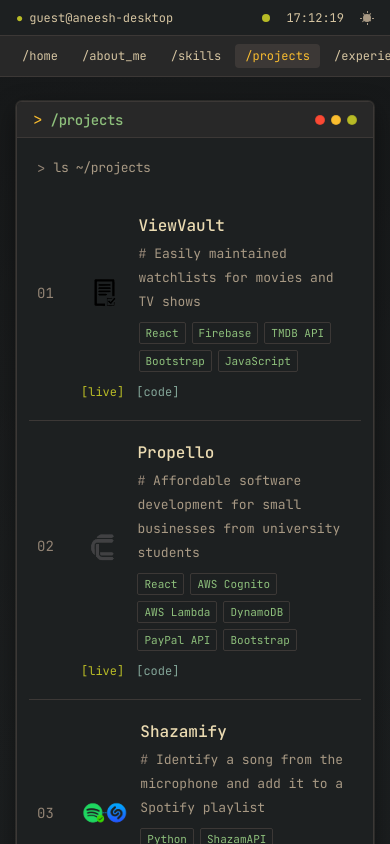
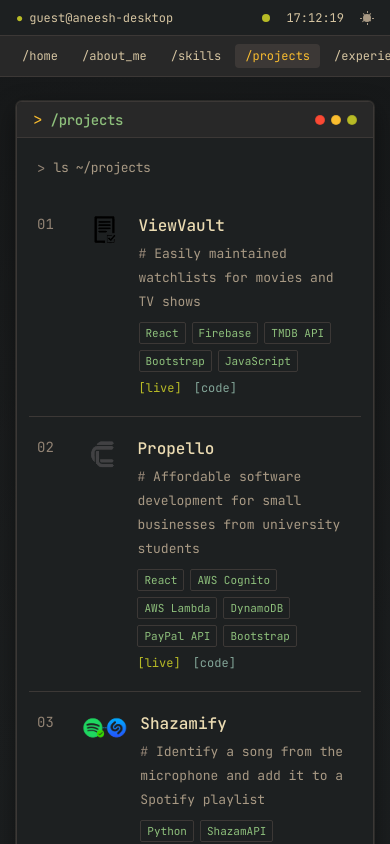
Before and after one commit to AneeshSharma9/portfolio, a Next.js app: page /projects in a window 390 px wide. Shown: the top 844 px of the page. Built offline with nearby package versions, Linux system fonts and the light colour scheme.

Commit message:
feat: minor mobile view fixes and project main links go to live site and github code as a fallback

```diff
--- a/components/MobileNav.js
+++ b/components/MobileNav.js
@@ -20,14 +20,14 @@
   };
 
   return (
-    <div className="lg:hidden bg-gruv-bg0 border-b border-gruv-bg3 px-3 py-2 flex items-center gap-1 overflow-x-auto">
+    <div className="lg:hidden bg-gruv-bg0 border-b border-gruv-bg3 px-3 py-2 flex items-center gap-1 overflow-x-auto scrollbar-hide">
       {ITEMS.map((item) => (
         <Link
           key={item.href}
           href={item.href}
           className={`px-2.5 py-1 text-xs rounded whitespace-nowrap transition-colors ${
             isActive(item.href)
-              ? "bg-gruv-bg3 text-gruv-yellow"
+              ? "nav-active bg-gruv-bg3 text-gruv-yellow"
               : "text-gruv-fg1 hover:text-gruv-yellow"
           }`}
         >
--- a/pages/projects.js
+++ b/pages/projects.js
@@ -54,12 +54,14 @@
                 {data.map((item, index) => (
                   <div
                     key={item.id}
-                    className="group py-5 flex flex-col sm:flex-row sm:items-center gap-3 sm:gap-6 transition-colors hover:bg-gruv-bg0/40 px-2 -mx-2"
+                    className="group py-5 transition-colors hover:bg-gruv-bg0/40 px-2 -mx-2"
                   >
-                    <div className="flex items-center gap-3 sm:gap-6 w-full min-w-0">
+                    <div className="grid grid-cols-[auto_1fr] sm:flex sm:items-center gap-x-3 sm:gap-6">
                       <span className="text-gruv-gray text-sm w-8 shrink-0">
                         {String(index + 1).padStart(2, "0")}
                       </span>
+                      <div className="min-w-0">
+                        <div className="flex items-start sm:items-center gap-3 sm:gap-6">
                           {item.image && (
                             <div className="shrink-0">
                               <Image
@@ -73,7 +75,7 @@
                           )}
                           <div className="min-w-0">
                             <a
-                          href={item.github}
+                              href={item.live || item.github}
                               target="_blank"
                               rel="noopener noreferrer"
                               className="inline-flex items-center gap-3 group/name"
@@ -103,9 +105,7 @@
                                 ))}
                               </div>
                             )}
-                      </div>
-                    </div>
-                    <div className="sm:ml-auto flex items-center gap-3 text-xs ml-11 shrink-0">
+                            <div className="flex items-center gap-3 text-xs mt-2 sm:hidden">
                               {item.live && (
                                 <a
                                   href={item.live}
@@ -124,6 +124,30 @@
                               >
                                 [code]
                               </a>
+                            </div>
+                          </div>
+                        </div>
+                      </div>
+                      <div className="hidden sm:flex items-center gap-3 text-xs sm:ml-auto sm:shrink-0">
+                        {item.live && (
+                          <a
+                            href={item.live}
+                            target="_blank"
+                            rel="noopener noreferrer"
+                            className="text-gruv-green hover:text-gruv-aqua transition-colors"
+                          >
+                            [live]
+                          </a>
+                        )}
+                        <a
+                          href={item.github}
+                          target="_blank"
+                          rel="noopener noreferrer"
+                          className="text-gruv-blue hover:text-gruv-aqua transition-colors"
+                        >
+                          [code]
+                        </a>
+                      </div>
                     </div>
                   </div>
                 ))}
--- a/styles/globals.css
+++ b/styles/globals.css
@@ -121,6 +121,14 @@
   }
 }
 
+.scrollbar-hide {
+  -ms-overflow-style: none;
+  scrollbar-width: none;
+}
+.scrollbar-hide::-webkit-scrollbar {
+  display: none;
+}
+
 @layer components {
   .terminal-cursor {
     display: inline-block;
```
Lines whose indentation alone changed are shown as unchanged.
